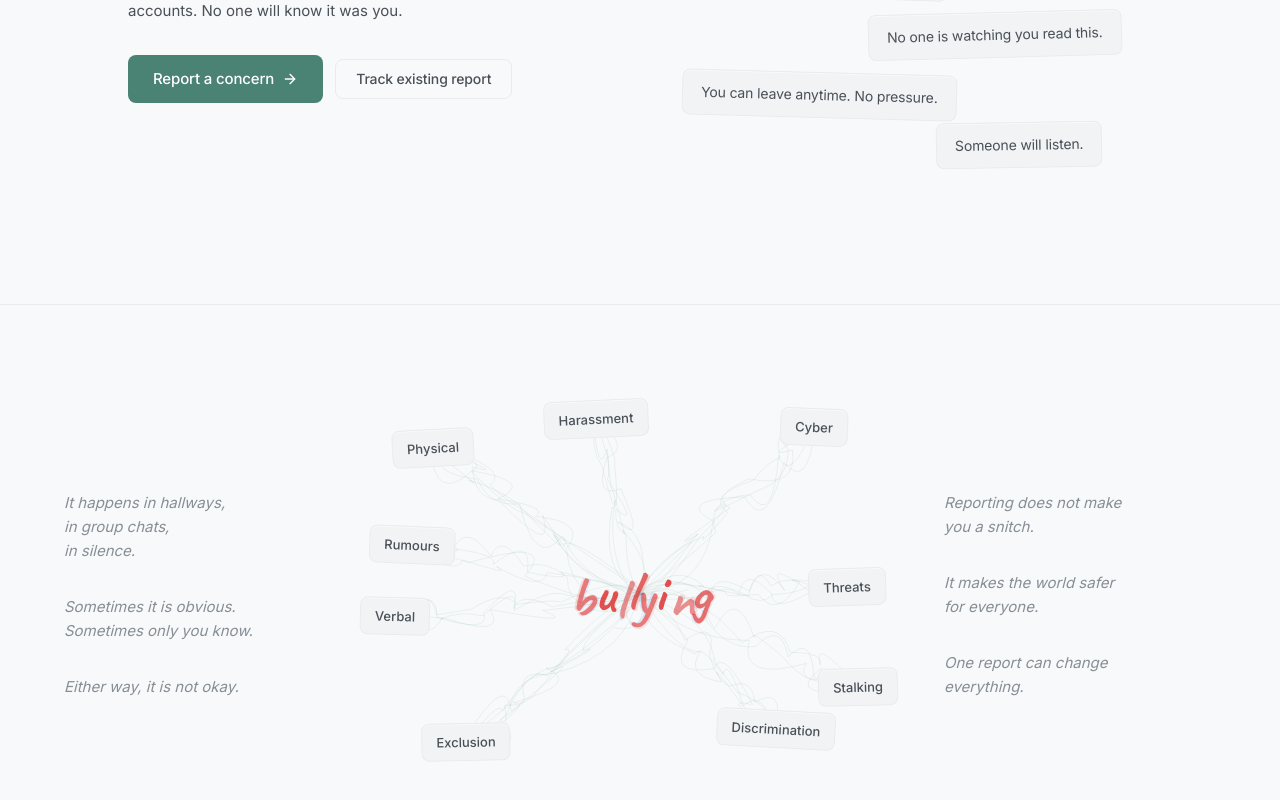
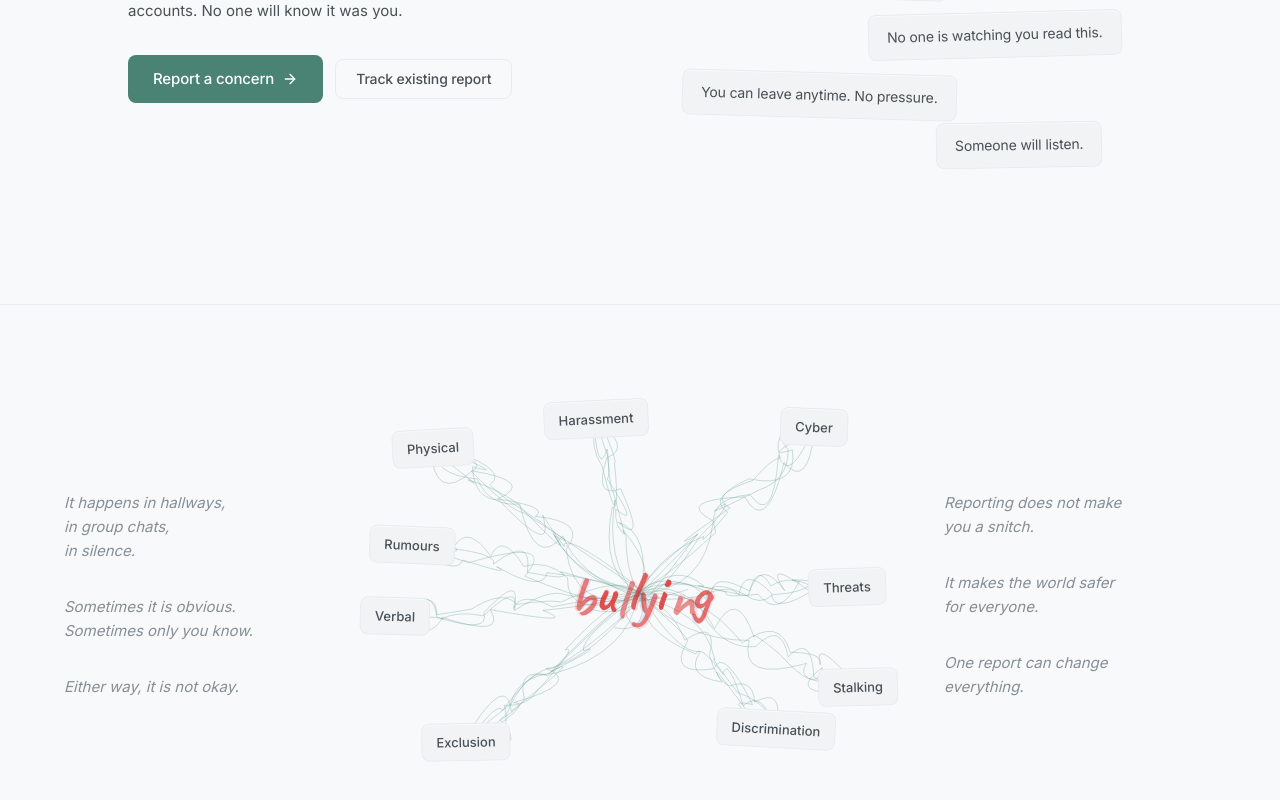
Before and after one commit to itjasv/Bullying-, a Next.js app: page / in a window 1280 px wide. Shown: the part 496-1296 px from the top of the page. Built offline with nearby package versions, Linux system fonts and the light colour scheme; no server answers.

Commit message:
Darken canvas lines in light mode

```diff
--- a/src/components/home/BullyingWeb.jsx
+++ b/src/components/home/BullyingWeb.jsx
@@ -1,6 +1,7 @@
 "use client";
 
 import { useRef, useEffect } from "react";
+import { useTheme } from "next-themes";
 import styles from "./BullyingWeb.module.css";
 
 const NODES = [
@@ -62,6 +63,7 @@ function drawScribbleLine(ctx, x1, y1, x2, y2, rng) {
 export default function BullyingWeb() {
   const canvasRef = useRef(null);
   const containerRef = useRef(null);
+  const { resolvedTheme } = useTheme();
 
   useEffect(() => {
     const canvas = canvasRef.current;
@@ -83,7 +85,8 @@ export default function BullyingWeb() {
       const cx = rect.width * 0.5;
       const cy = rect.height * 0.5;
 
-      ctx.strokeStyle = "rgba(91, 154, 139, 0.10)";
+      const isDark = resolvedTheme === "dark";
+      ctx.strokeStyle = isDark ? "rgba(91, 154, 139, 0.10)" : "rgba(91, 154, 139, 0.30)";
       ctx.lineWidth = 1;
       ctx.lineCap = "round";
       ctx.lineJoin = "round";
@@ -115,7 +118,7 @@ export default function BullyingWeb() {
     draw();
     window.addEventListener("resize", draw);
     return () => window.removeEventListener("resize", draw);
-  }, []);
+  }, [resolvedTheme]);
 
   return (
     <section className={styles.section}>
```
